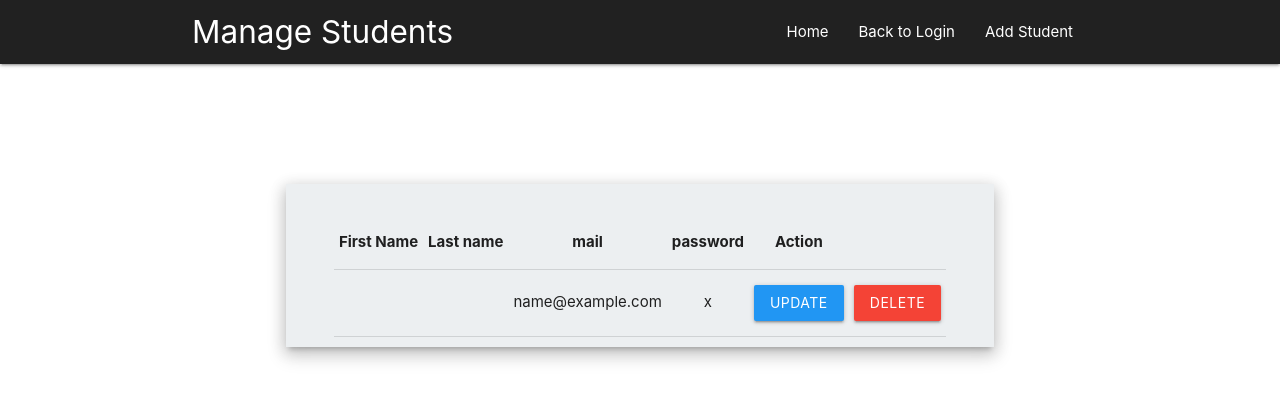
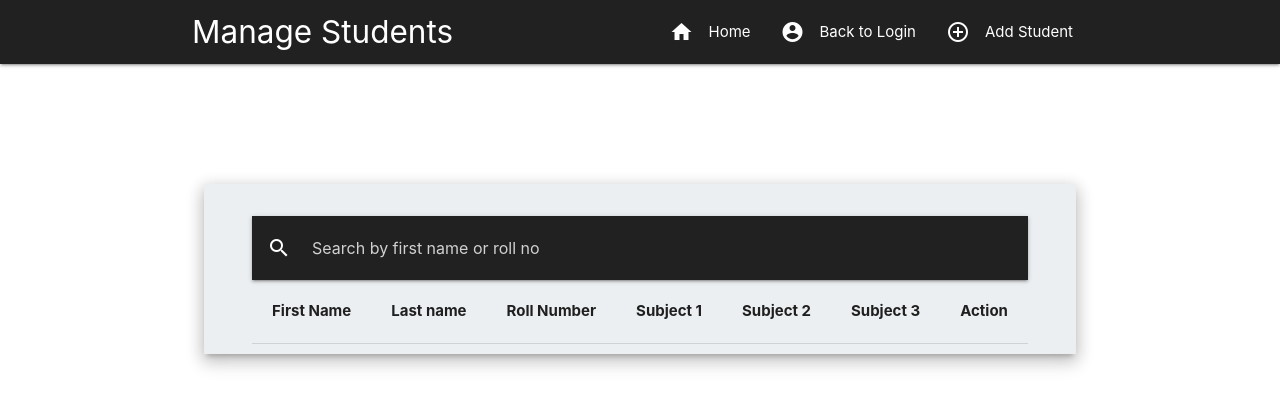
Before and after one commit to AkhilMatt/AWS-project, a Flask app: page /account_page in a window 1280 px wide. Shown: the top 408 px of the page. Run offline with Flask 2, Linux system fonts and the light colour scheme; tables that the repository leaves empty or names only in its code hold one stand-in row (values such as "Sample post"); lists and menus that the app fills with data are empty; some libraries are stand-ins or nearby versions.

Commit message:
Update account_page.html

```diff
--- a/templates/account_page.html
+++ b/templates/account_page.html
@@ -6,6 +6,21 @@
   <!--CSS-->
   <link href="https://fonts.googleapis.com/icon?family=Material+Icons" rel="stylesheet">
   <link href="static/css/materialize.css" type="text/css" rel="stylesheet" media="screen,projection"/>
+  <style>
+    #toast-container {
+  top: auto !important;
+  right: auto !important;
+  bottom: 77%;
+  left:40%;
+}
+  </style>
+
+<style>
+  th {
+    padding: 20px;
+  }
+  </style>
+
 </head>
 
 <body>
@@ -15,9 +30,9 @@
     <div class="nav-wrapper container">
       <a id="logo-container" href="" class="brand-logo">Manage Students</a>
       <ul class="right hide-on-med-and-down">
-        <li><a href="/">Home</a></li>
-        <li><a href="/login">Back to Login</a></li>
-        <li><a href="#modal1" class = "modal-trigger">Add Student</a></li>
+        <li><a href="/"><i class="material-icons left">home</i>Home</a></li>
+        <li><a href="/login"><i class="material-icons left">account_circle</i>Back to Login</a></li>
+        <li><a href="#modal1" class = "modal-trigger"><i class="material-icons left">add_circle_outline</i>Add Student</a></li>
       </ul>
       <a href="#" data-target="nav-mobile" class="sidenav-trigger"><i class="material-icons">menu</i></a>
     </div>
@@ -25,9 +40,9 @@
 </div>
 
 <ul id="nav-mobile" class="sidenav">
-  <li><a href="/">Home</a></li>
-<li><a href="/login">Back to login</a></li>
-<li><a href="#modal1" class = "modal-trigger">Add Student</a></li>
+  <li><a href="/"><i class="material-icons left">home</i>Home</a></li>
+  <li><a href="/login"><i class="material-icons left">account_circle</i>Back to Login</a></li>
+  <li><a href="#modal1" class = "modal-trigger"><i class="material-icons left">add_circle_outline</i>Add Student</a></li>
 </ul>
 
 
@@ -52,47 +67,34 @@
       </div>
     </div>
 
-    <div class ="row">
-      <div class="input-field col s12">
-        <input id="email" name = "email" type="text" class="validate" required>
-        <label for="email">Email</label>
-    </div>
-  </div>
-  <div class ="row">
-    <div class="input-field col s12">
-      <input id="password" name = "password" type="text" class="validate" required>
-      <label for="password">Password</label>
-  </div>
-</div>
-
-    <!--<div class="row">
+    <div class="row">
       <div class="input-field col s12">
         <input id="roll_no" name = "roll_no" type="text" class="validate" required>
         <label for="roll_no">Roll no</label>
       </div>
-    </div>-->
+    </div>
 
-    <!--<div class = "row">
+    <div class = "row">
       <div class = "input-field col s12">
-        <input id = "sub1_marks" name = "sub1_marks" type = "number" class = "validate" required>
+        <input id = "sub1_marks" name = "sub1_marks" type = "text" class = "validate" required>
         <label for = "sub1_marks">Subject 1 marks</label>
       </div>
     </div>
     <div class = "row">
       <div class = "input-field col s12">
-        <input id = "sub2_marks" name = "sub2_marks" type = "number" class = "validate" required>
+        <input id = "sub2_marks" name = "sub2_marks" type = "text" class = "validate" required>
         <label for = "sub2_marks">Subject 2 marks</label>
       </div>
     </div>
     <div class = "row">
       <div class = "input-field col s12">
-        <input id = "sub3_marks" name = "sub3_marks" type = "number" class = "validate" required>
+        <input id = "sub3_marks" name = "sub3_marks" type = "text" class = "validate" required>
         <label for = "sub3_marks">Subject 3 marks</label>
       </div>
-    </div>-->
+    </div>
 
     <div class = 'container'>
-      <button type='submit' name='btn_login' class='col s12 btn btn-large waves-effect'>Add</button>
+      <button type='submit' name='btn_login' class='col s12 btn btn-large waves-effect' onclick = "M.toast({html: 'Student record added successfully!', displayLength: Infinity})">Add</button>
     </div>
 
     </form>
@@ -104,7 +106,6 @@
 
 
 <!--Edit Modal-->
-<!--NEEDS TO ACCEPT THE EMAIL-->
 <div id= "modal2" class = "modal">
   <div class="modal-content">
   <h4>UPDATE STUDENT</h4>
@@ -125,7 +126,7 @@
       </div>
     </div>
 
-    <div class ="row">
+    <!--<div class ="row">
       <div class="input-field col s12">
         <input id="email" name = "email" type="text" class="validate" required>
         <label for="email">email</label>
@@ -136,35 +137,35 @@
       <input id="password" name = "password" type="text" class="validate" required>
       <label for="password">password</label>
   </div>
-</div>
-    <!--<div class="row">
+</div>-->
+    <div class="row">
       <div class="input-field col s12">
         <input id="roll_no" name = "roll_no" type="text" class="validate" required>
         <label for="roll_no">Roll no</label>
       </div>
-    </div>-->
+    </div>
 
-    <!--<div class = "row">
+    <div class = "row">
       <div class = "input-field col s12">
-        <input id = "sub1_marks" name = "sub1_marks" type = "number" class = "validate" required>
+        <input id = "sub1_marks" name = "sub1_marks" type = "text" class = "validate" required>
         <label for = "sub1_marks">Subject 1 marks</label>
       </div>
     </div>
     <div class = "row">
       <div class = "input-field col s12">
-        <input id = "sub2_marks" name = "sub2_marks" type = "number" class = "validate" required>
+        <input id = "sub2_marks" name = "sub2_marks" type = "text" class = "validate" required>
         <label for = "sub2_marks">Subject 2 marks</label>
       </div>
     </div>
     <div class = "row">
       <div class = "input-field col s12">
-        <input id = "sub3_marks" name = "sub3_marks" type = "number" class = "validate" required>
+        <input id = "sub3_marks" name = "sub3_marks" type = "text" class = "validate" required>
         <label for = "sub3_marks">Subject 3 marks</label>
       </div>
-    </div>-->
+    </div>
 
     <div class = 'container'>
-      <button type='submit' name='btn_login' class='col s12 blue btn btn-large waves-effect'>Update</button>
+      <button type='submit' name='btn_login' class='col s12 blue btn btn-large waves-effect' onclick = "M.toast({html: 'Student record updated successfully!', displayLength: Infinity})">Update</button>
     </div>
     </form>
   </div>
@@ -190,34 +191,63 @@
       <div class="section"></div>
     <div class="z-depth-3  blue-grey lighten-5  row" style="display: inline-block; padding: 32px 48px 10px 48px;">
       <!--<div class = "section"></div>-->
-      <table class = "centered highlight">
+      <nav>
+        <div class = "grey darken-4 nav-wrapper">
+          <form>
+            <div class = "input-field">
+              <input id = "search" type = "search" placeholder = "Search by first name or roll no" onkeyup =  "filter()" required>
+              <label class= "label-icon" for = "search"><i class = "material-icons">search</i></label>
+              <i class = "material-icons">close</i>
+              </div>
+            </form>
+        </div>
+      </nav>
+
+      <!--{% with messages = get_flashed_messages() %}
+      {% if messages %}
+      {% for message in messages %}
+      <div class="row">
+        <div class="col s12 m10 l10 offset-m1 offset-l1">
+            <div class="chip teal lighten-3" style="padding: 10px 10px 10px 10px; width: 100%; height: 50px;">
+                <i class=" close material-icons right white-text">close</i>
+
+                <h6>{{message}}<h6>
+            </div>
+        </div>
+    </div>
+      {% endfor %}
+      {% endif %}
+      {% endwith %}-->
+
+
+
+
+
+      <table id = "table_id" class = "centered highlight">
         <thead>
           <tr>
             <th>First Name</th>
             <th>Last name</th>
-            <th>mail</th>
-            <th>password</th>
-            <th>Action</th>
+            <th>Roll Number</th>
+            <th>Subject 1</th>
+            <th>Subject 2</th>
+            <th>Subject 3</th>
+            <th colspan = "2">Action</th>
           </tr>
         </thead>
 
-        {% for teacher in teacherDetails %}
+        {% for student in studentDetails %}
         <tr>
-          <td>{{teacher["First_Name"]}}</td>
-          <td>{{teacher["Last_Name"]}}</td>
-          <td>{{teacher["email"]}}</td>
-          <td>{{teacher["password"]}}</td>
-          <!-- <td><input type="submit" name="delete" value="Delete" >
-              <input type="submit" name="edit" value="Edit"></td> -->
-          <!--<td><center><a href="/update/{{teacher.email}}" class="waves-effect waves-light btn blue modal-trigger">Update</a></center></td>-->
-          <!--<td><center><a href="#modal2/{{teacher.email}}" class="waves-effect waves-light btn blue modal-trigger">Update</a></center></td>-->
-          <td><center><a href="#modal2" class="waves-effect waves-light btn blue modal-trigger" onclick = "change_action('/update/{{teacher.email}}')">Update</a></center></td>
-          <td><a href="/delete/{{teacher.email}}" class="waves-effect waves-light red btn" onclick = "return confirm('Are you sure you want to delete this student?')">Delete</a></td>
+          <td>{{student["First_Name"]}}</td>
+          <td>{{student["Last_name"]}}</td>
+          <td>{{student["Roll_no"]}}</td>
+          <td>{{student["Subject_1"]}}</td>
+          <td>{{student["Subject_2"]}}</td>
+          <td>{{student["Subject_3"]}}</td>
+          <td><center><a href="#modal2" class="waves-effect waves-light btn blue modal-trigger" onclick = "change_action('/update/{{student.Roll_no}}')">Update</a></center></td>
+          <td><a href="/delete/{{student.Roll_no}}" class="waves-effect waves-light red btn" onclick = "return confirm('Are you sure you want to delete this student?'), M.toast({html: 'Student record deleted successfully!', displayLength: Infinity})">Delete</a></td>
           <!--<td><center><a href= "#modal2" class = "waves-effect waves-light btn blue modal-trigger" >Edit</a></center></td>-->
         <!--<td><a href= "" class = "waves-effect waves-light btn red" onclick = "return confirm('Are you sure you want to delete this row?')">Delete</a></td>-->
-      <!--IF UPDATE BUTTON CLICKED. JAVA FUNCTION-->
-      <!--GET HREF ATTRIBUTE FUNTION-->
-      <!--MODAL WITH EMAIL PASSED. ACTION = PYTHON UPDATE FUNCTION-->
         {% endfor %}
 
       </table>
@@ -274,6 +304,29 @@
     }
   }
   </script>
+  <script>
+    function filter(){
+      var input, filter, table, tr, td_f_name, td_roll, i, txtValue;
+      input =  document.getElementById("search");
+      filter = input.value.toUpperCase();
+      table = document.getElementById("table_id");
+      tr = table.getElementsByTagName("tr");
+
+      for (i = 0; i<tr.length; i++){
+        td_f_name = tr[i].getElementsByTagName("td")[0]; //search by first name
+        td_roll = tr[i].getElementsByTagName('td')[2]; //Search by roll no
+        if (td_f_name && td_roll){
+          f_name = td_f_name.textContent || td_f_name.innerText;
+          roll = td_roll.textContent || td_roll.innerText;
+          if (f_name.toUpperCase().indexOf(filter)>-1 || roll.indexOf(filter)>-1){
+            tr[i].style.display = "";
+          } else{
+            tr[i].style.display = "none";
+          }
+        }
+      }
+    }
+  </script>
   <script src="static/js/materialize.js"></script>
   <script src="static/js/initfinal.js"></script>
 </body>
```
